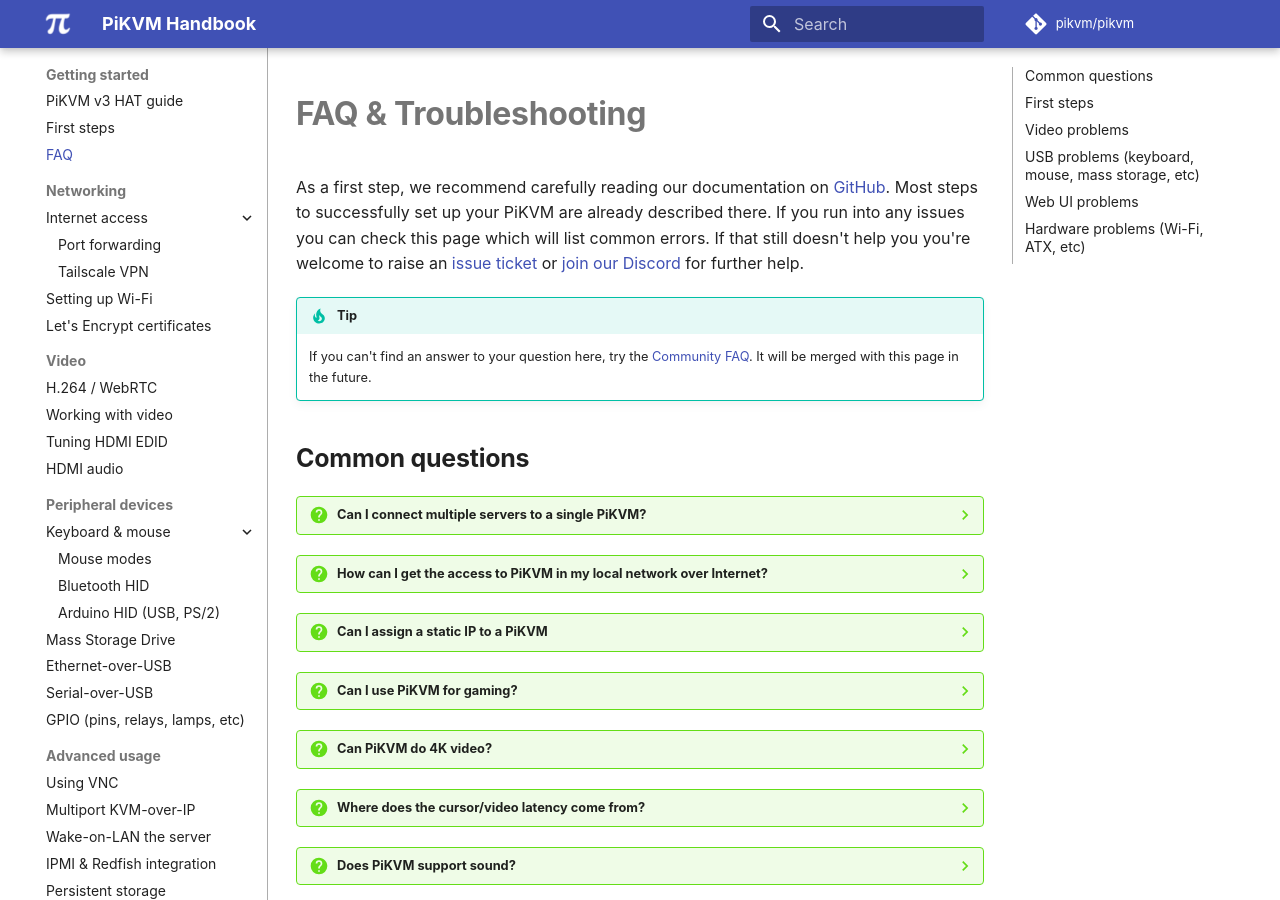
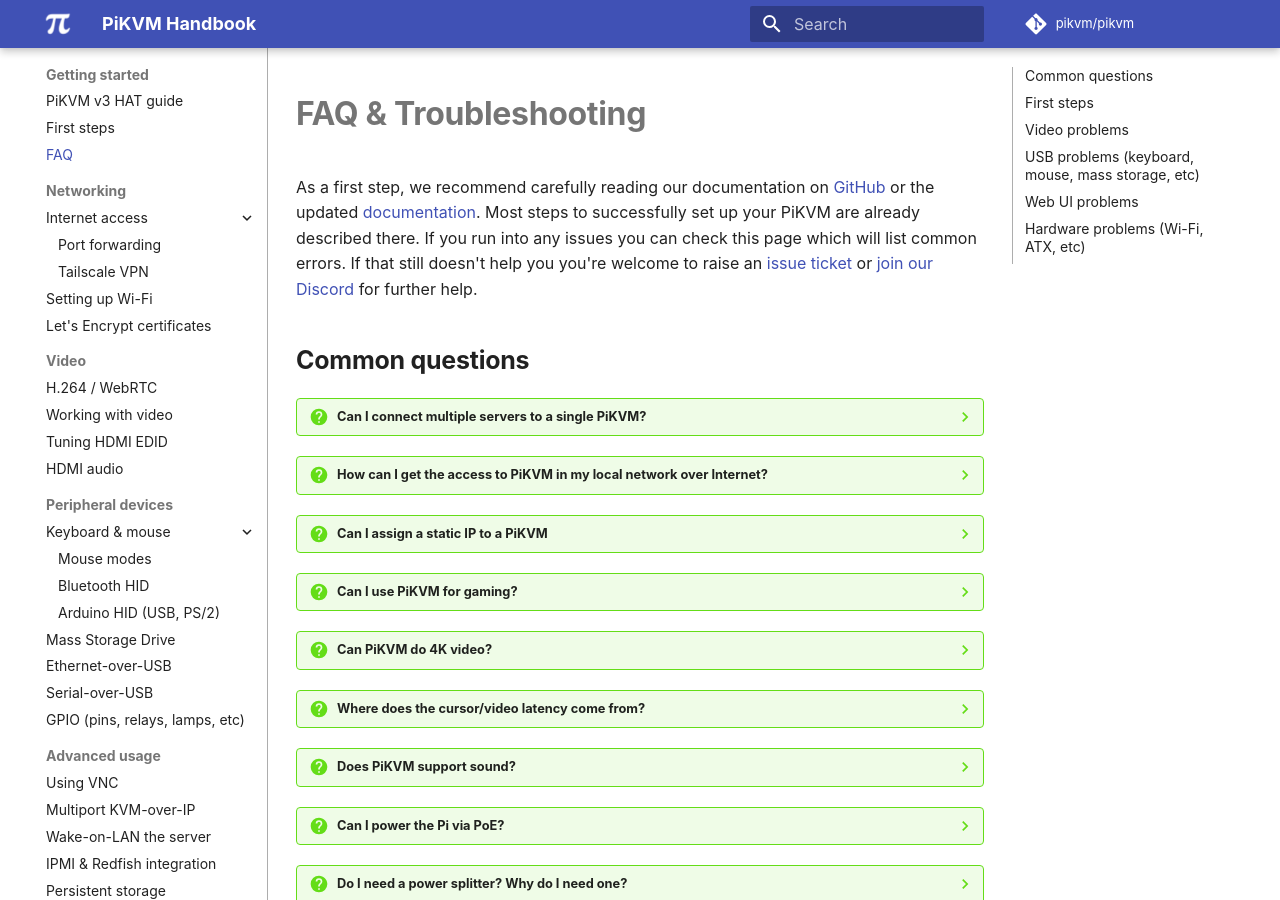
Before and after one commit to pikvm/pikvm, an MkDocs documentation site: the page built from docs/faq.md, in a window 1280 px wide and 900 px high. Built offline with MkDocs 1.6.1 and Material for MkDocs 9.7.7, drawn with Linux system fonts in a browser that asks for light colours; some web fonts are replaced; comment, search, counter and statistics services are not loaded.

Commit message:
Update faq.md

```diff
--- a/docs/faq.md
+++ b/docs/faq.md
@@ -1,9 +1,6 @@
 # FAQ & Troubleshooting
 
-As a first step, we recommend carefully reading our documentation on [GitHub](https://github.com/pikvm/pikvm). Most steps to successfully set up your PiKVM are already described there. If you run into any issues you can check this page which will list common errors. If that still doesn't help you you're welcome to raise an [issue ticket](https://github.com/pikvm/pikvm/issues) or [join our Discord](https://discord.gg/bpmXfz5) for further help.
-
-!!! tip
-    If you can't find an answer to your question here, try the [Community FAQ](community_faq.md). It will be merged with this page in the future.
+As a first step, we recommend carefully reading our documentation on [GitHub](https://github.com/pikvm/pikvm) or the updated [documentation](https://docs.pikvm.org). Most steps to successfully set up your PiKVM are already described there. If you run into any issues you can check this page which will list common errors. If that still doesn't help you you're welcome to raise an [issue ticket](https://github.com/pikvm/pikvm/issues) or [join our Discord](https://discord.gg/bpmXfz5) for further help.
 
 
 ## Common questions
```
